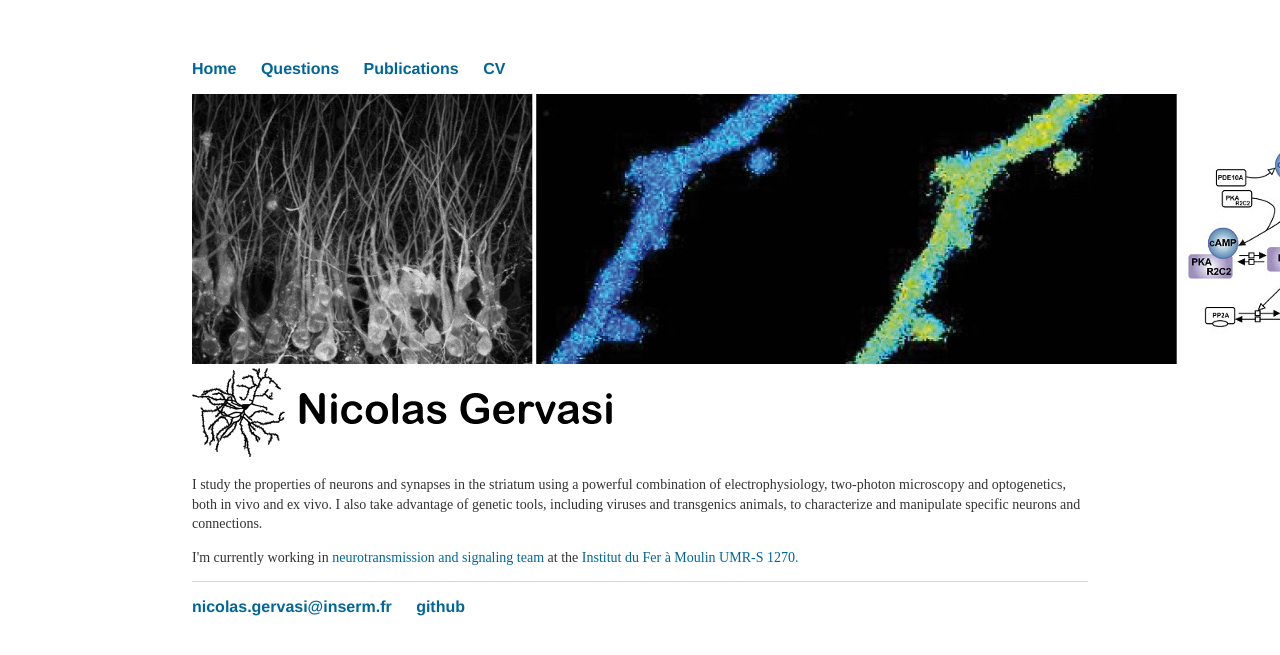
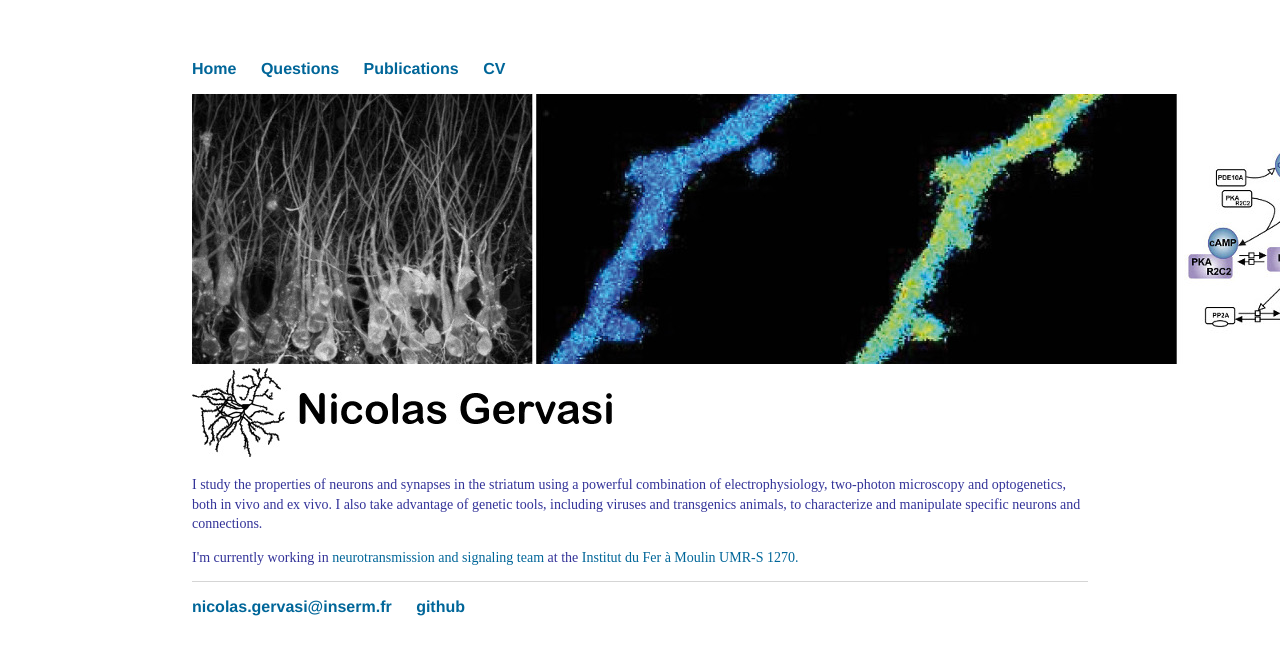
Before and after one commit to nicolasgervasi/nicolasgervasi.github.io, a Jekyll site: the page built from index.html, in a window 1280 px wide. Shown: the top 655 px of the page. Built offline with Jekyll 4.4.1, drawn with Linux system fonts in a browser that asks for light colours.

Commit message:
Update main.css

```diff
--- a/css/main.css
+++ b/css/main.css
@@ -27,7 +27,7 @@ h1 {
 p {
     font-size: 14px;
     line-height: 1.4em;
-    color: #333;
+    color: #339;
 }
 footer {
     border-top: 1px solid #d5d5d5;
```
